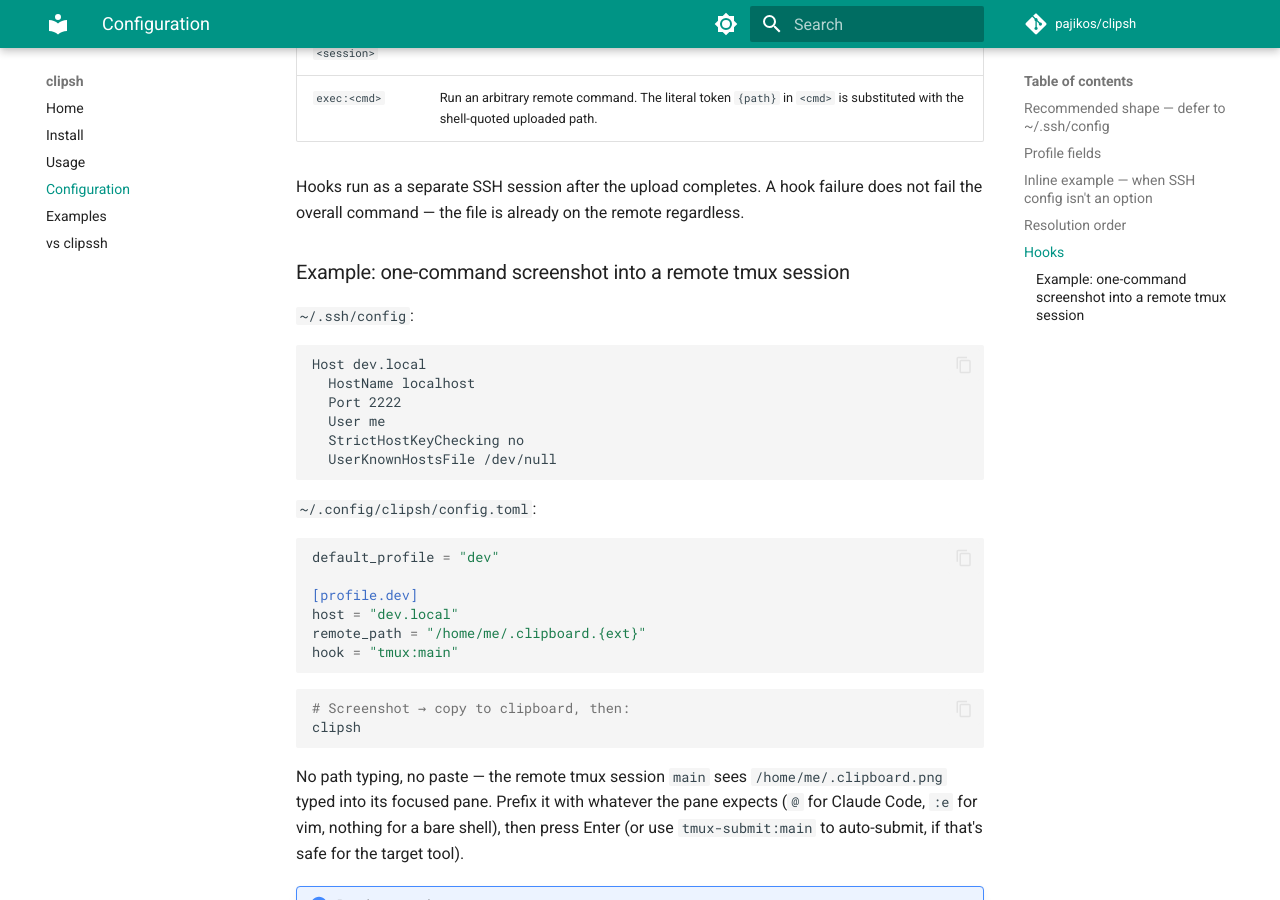
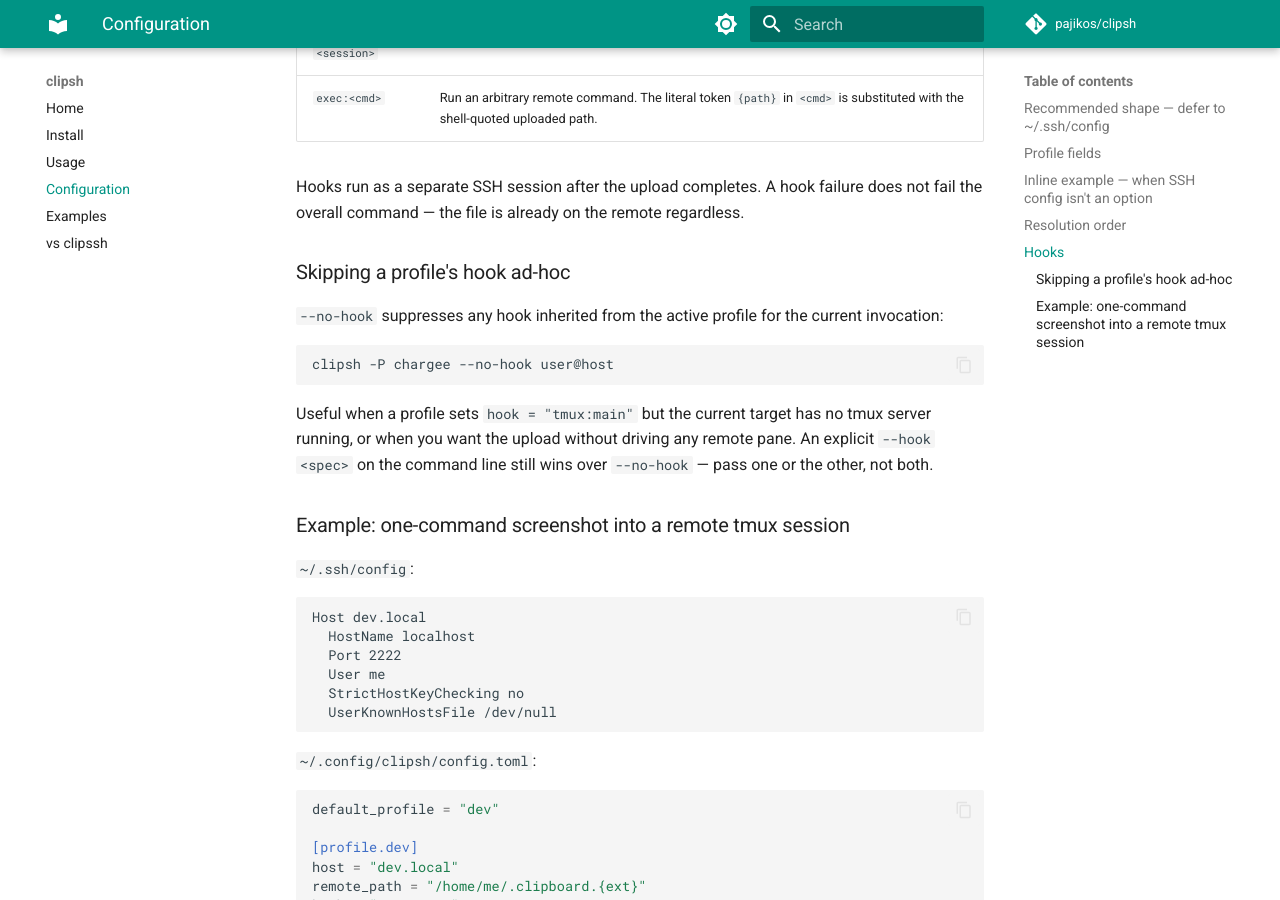
Before and after one commit to pajikos/clipsh, an MkDocs documentation site: the page built from docs/config.md, in a window 1280 px wide and 900 px high, scrolled down 3073 px. Built offline with MkDocs 1.6.1 and Material for MkDocs 9.7.7, drawn with Linux system fonts in a browser that asks for light colours; comment, search, counter and statistics services are not loaded.

Commit message:
feat(cli): --no-hook flag suppresses profile-inherited hook
When a profile sets hook = "tmux:main" but the current target has no
tmux server running (e.g. uploading to a devcontainer from a wrapper
that supplies connection flags explicitly), --no-hook lets the caller
opt out of the inherited hook without ditching the rest of the profile.
An explicit --hook <spec> still wins over --no-hook so ad-hoc overrides
keep working.

````diff
--- a/docs/config.md
+++ b/docs/config.md
@@ -122,6 +122,21 @@ Hooks run as a separate SSH session after the upload completes. A hook
 failure does not fail the overall command — the file is already on the
 remote regardless.
 
+### Skipping a profile's hook ad-hoc
+
+`--no-hook` suppresses any hook inherited from the active profile for the
+current invocation:
+
+```sh
+clipsh -P chargee --no-hook user@host
+```
+
+Useful when a profile sets `hook = "tmux:main"` but the current target has
+no tmux server running, or when you want the upload without driving any
+remote pane. An explicit `--hook <spec>` on the command line still wins
+over `--no-hook` — pass one or the other, not both.
+
+
 ### Example: one-command screenshot into a remote tmux session
 
 `~/.ssh/config`:
````
Also changed, not shown: README.md (+1 -1 lines), 1 other file.
